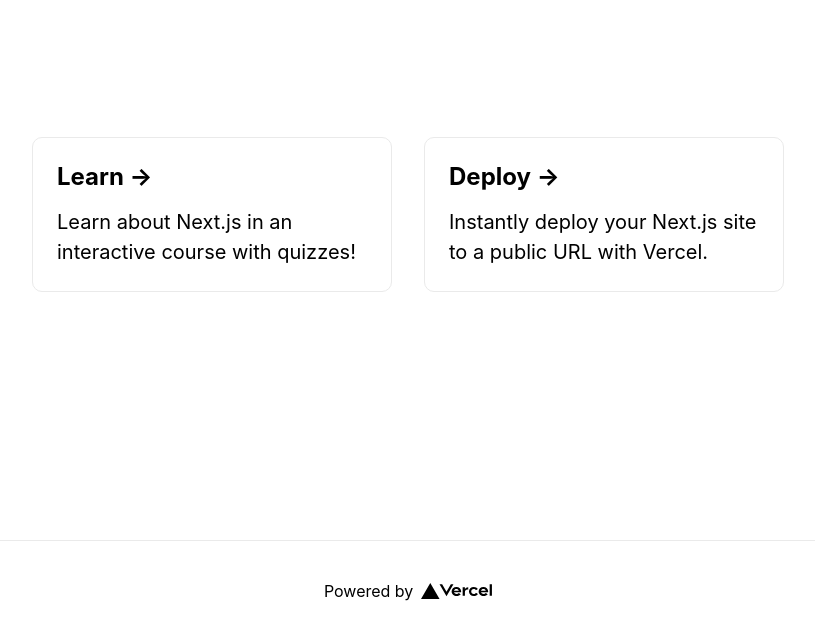
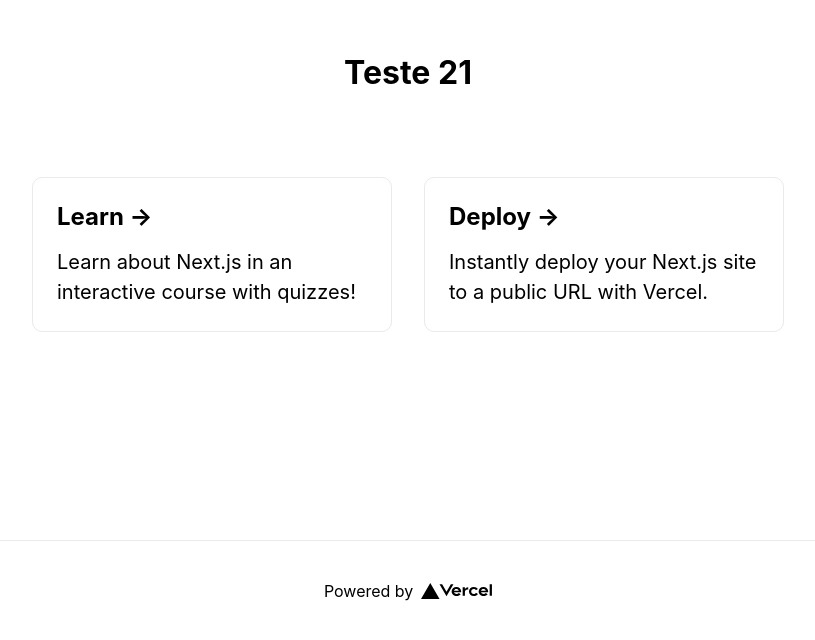
Before and after one commit to jvmds/nextjs-tcc, a Next.js app: page / in a window 1280 px wide. Shown: the part 160-800 px from the top of the page, without its empty margins (232-1047 px from the left). Built offline with nearby package versions, Linux system fonts and the light colour scheme.

Commit message:
Update index.js

```diff
--- a/pages/index.js
+++ b/pages/index.js
@@ -6,7 +6,7 @@ export default function Home() {
     <div className={styles.container}>
 
       <main className={styles.main}>
-
+        <h1>Teste 21</h1>
         <div className={styles.grid}>
 
 
```
